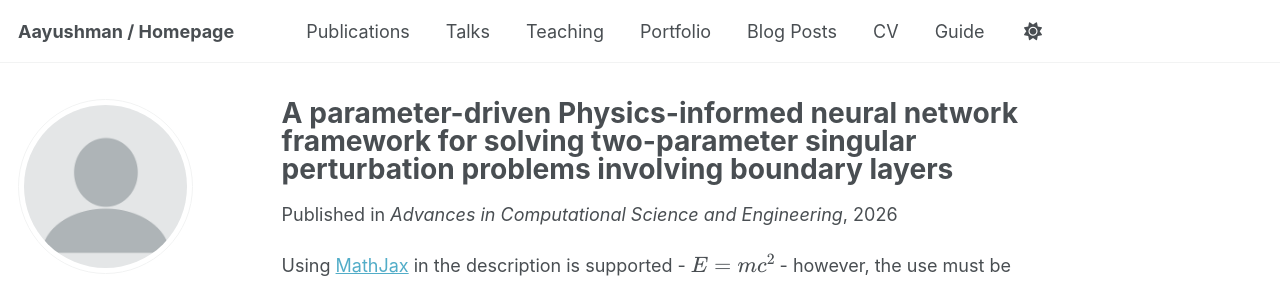
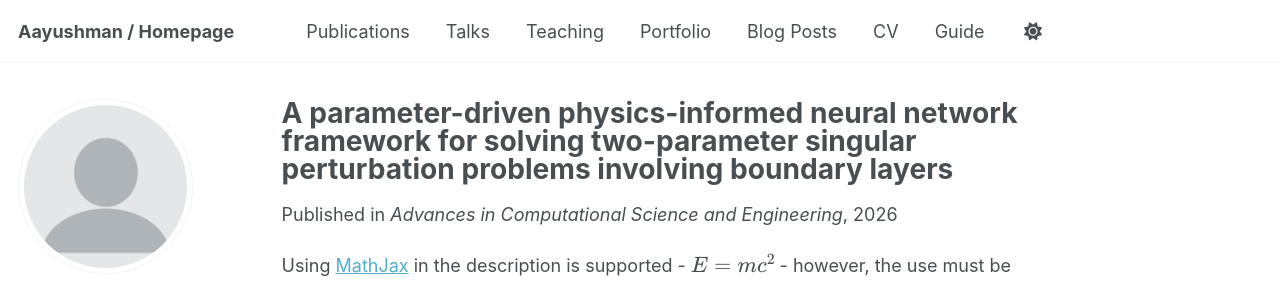
Before and after one commit to Aayushman5/Aayushman5.github.io, a Jekyll site: the page built from _publications/2024-02-17-paper-title-number-7.md, in a window 1280 px wide. Shown: the top 283 px of the page. Built offline with Jekyll 4.4.1, drawn with Linux system fonts in a browser that asks for light colours; some web fonts are replaced; a script bundle is joined from its source files by our own code; library files that are not in the unit come from our copies.

```diff
--- a/_publications/2024-02-17-paper-title-number-7.md
+++ b/_publications/2024-02-17-paper-title-number-7.md
@@ -1,5 +1,5 @@
 ---
-title: "A parameter-driven Physics-informed neural network framework for solving two-parameter singular perturbation problems involving boundary layers"
+title: "A parameter-driven physics-informed neural network framework for solving two-parameter singular perturbation problems involving boundary layers"
 collection: publications
 category: manuscripts
 permalink: /publication/2024-02-17-paper-title-number-7
```
